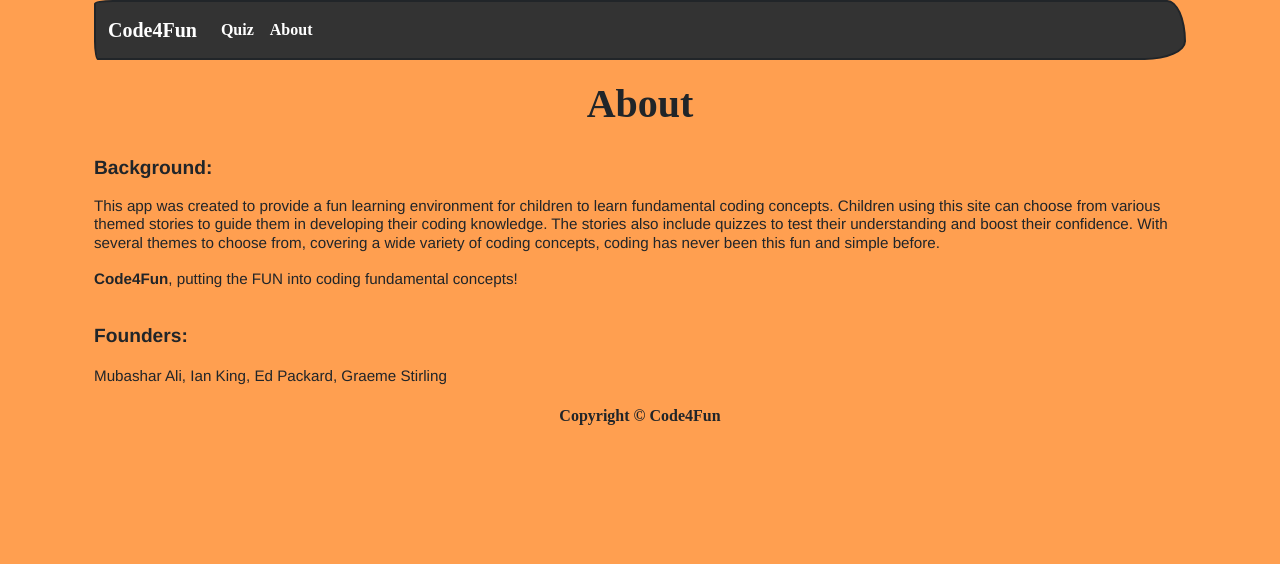
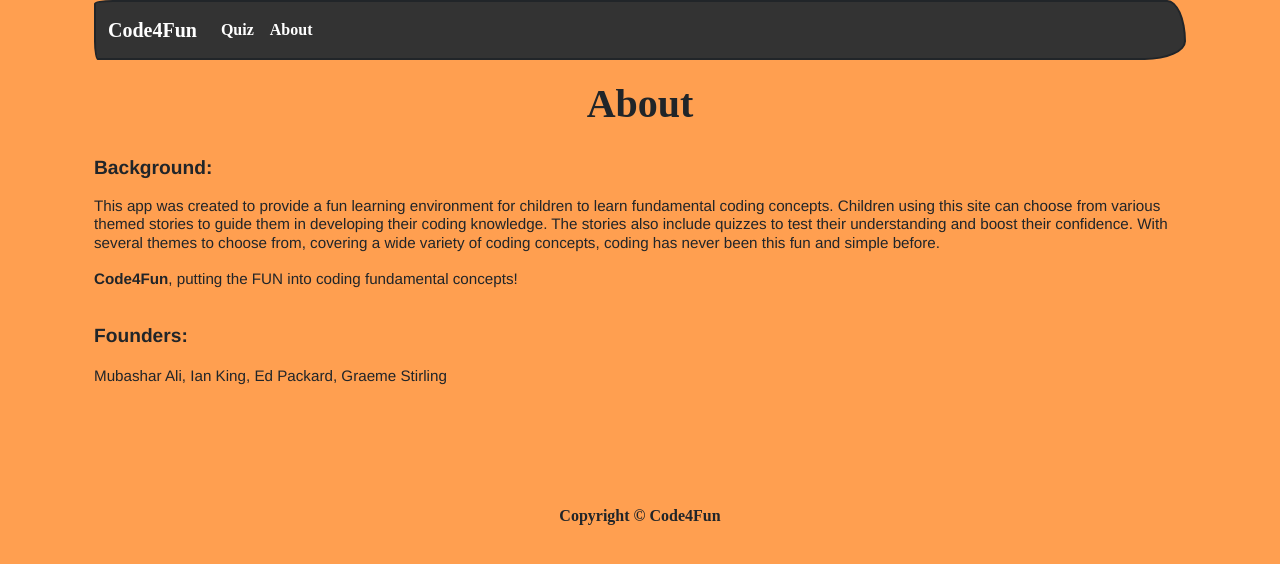
Before and after one commit to moby-codes/makers-final-project, a React (Create React App) app in the folder client/: page /about in a window 1280 px wide. Shown: the top 564 px of the page. Built offline with nearby package versions, Linux system fonts and the light colour scheme; a web font is replaced by a local one.

Commit message:
changed padding for founders in about us

```diff
--- a/client/src/components/About.jsx
+++ b/client/src/components/About.jsx
@@ -20,10 +20,15 @@ export const About = () => {
         </p>
       </Container>
     </div>
-      <Container>
+
+      <div className="founders">
+        <Container>
         <h3 data-testid="aboutHeading2" id="about-page-title"><strong>Founders:</strong></h3>
-          <p data-testid="aboutFounders" id="about-page-non-title">Mubashar Ali, Ian King, Ed Packard, Graeme Stirling</p>
-      </Container>
+        <p data-testid="aboutFounders" id="about-page-non-title">Mubashar Ali, Ian King, Ed Packard, Graeme Stirling</p>
+        </Container>
+
+      </div>
+
     </>
   )
 }
--- a/client/src/stylesheet.css
+++ b/client/src/stylesheet.css
@@ -151,3 +151,7 @@ body {
   padding-bottom: 10px;
   padding-top: 30px;
 }
+
+.founders {
+  padding-bottom: 100px;
+}
```
